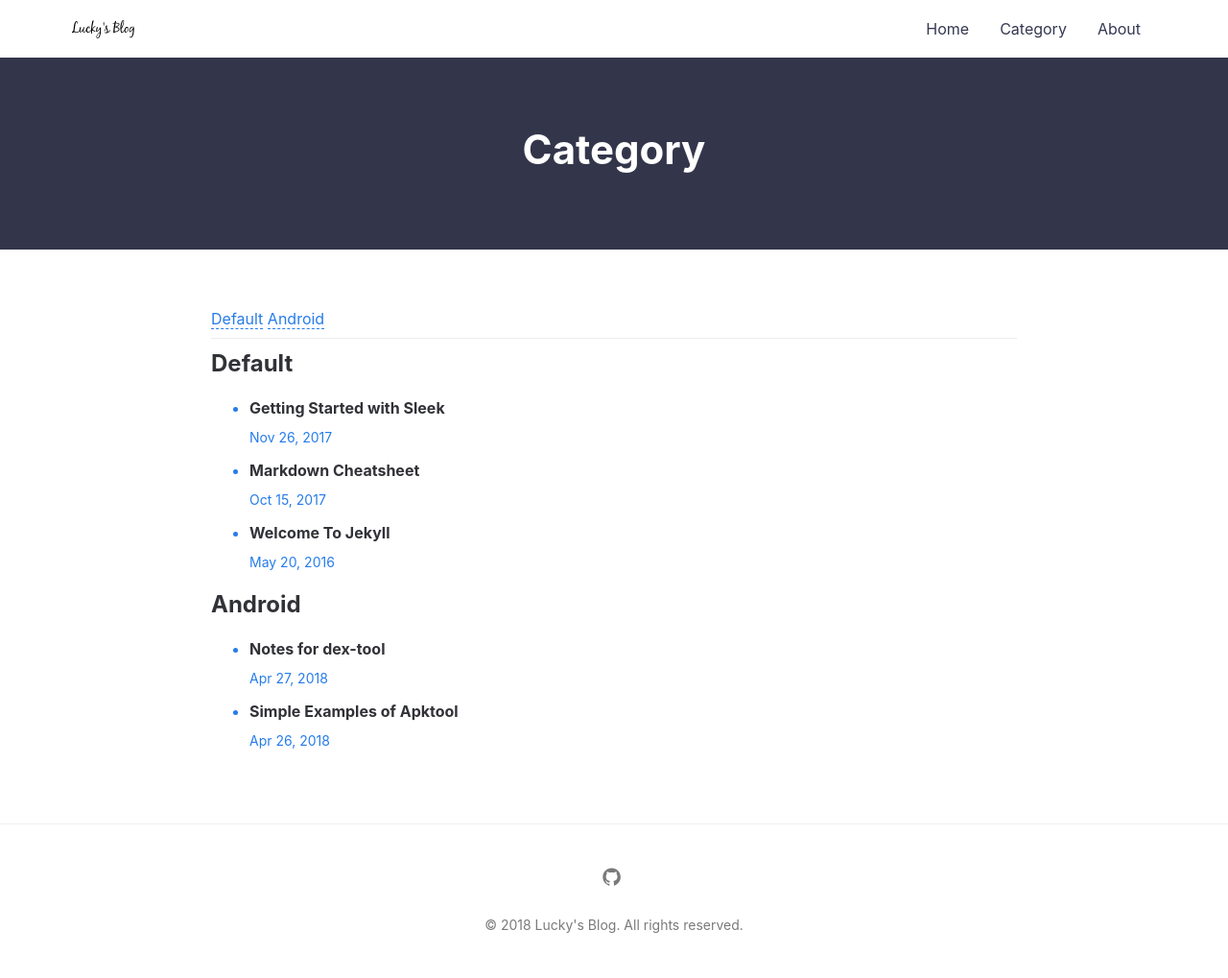
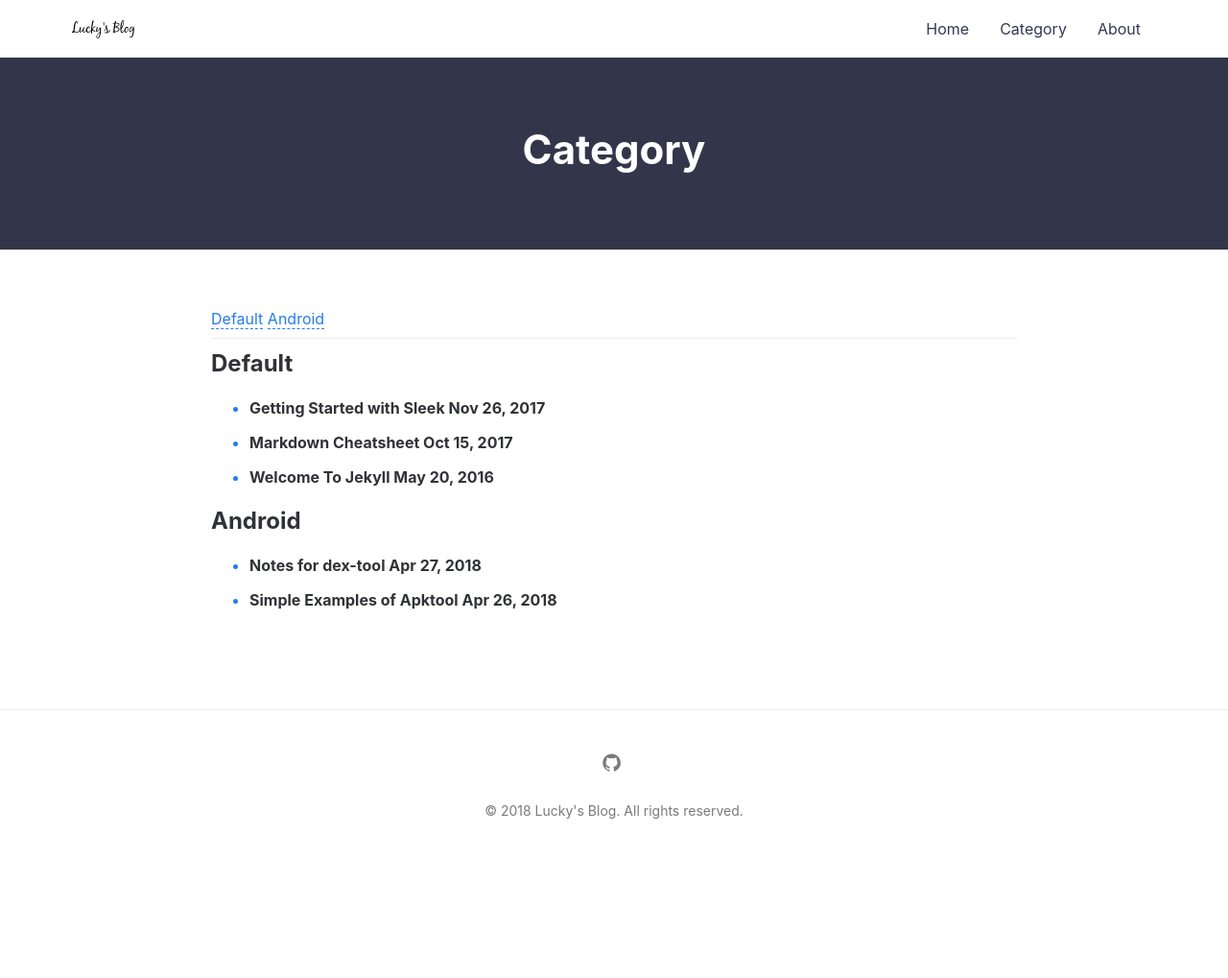
Before and after one commit to luckylz2git/luckylz2git.github.io, a Jekyll site: the page built from category.md, in a window 1280 px wide. Shown: the whole page at 96% size. Built offline with Jekyll 4.4.1, drawn with Linux system fonts in a browser that asks for light colours; after the commit the page ends 900 px from its top, so only the background shows below that.

Commit message:
category

```diff
--- a/category.md
+++ b/category.md
@@ -19,11 +19,8 @@ permalink: /category/
         <a class="post-title" href="{{ site.baseurl }}{{ post.url }}">
       <li>
         <div class="post-card__header">
-          <h4>{{ post.title }}</h4>
           {% assign date_format = site.sleek.date_format | default: "%b %-d, %Y" %}
-          <span class="post-card__meta">
-            <time>{{ post.date | date: date_format }}</time>
-          </span>
+          <h4>{{ post.title }} <time>{{ post.date | date: date_format }}</time></h4>
         </div>
       </li>
       </a>
```
